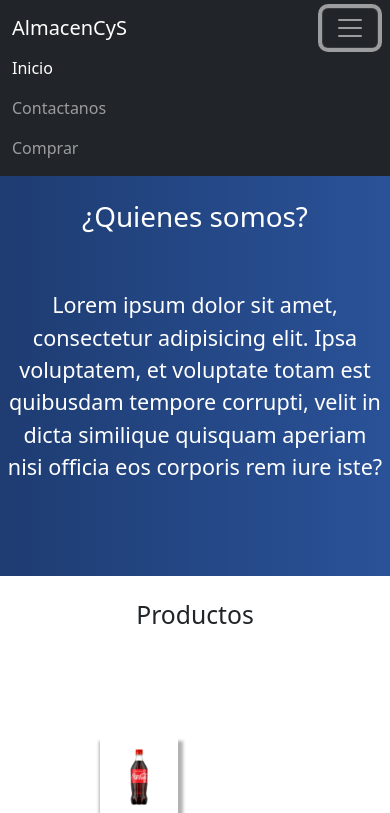
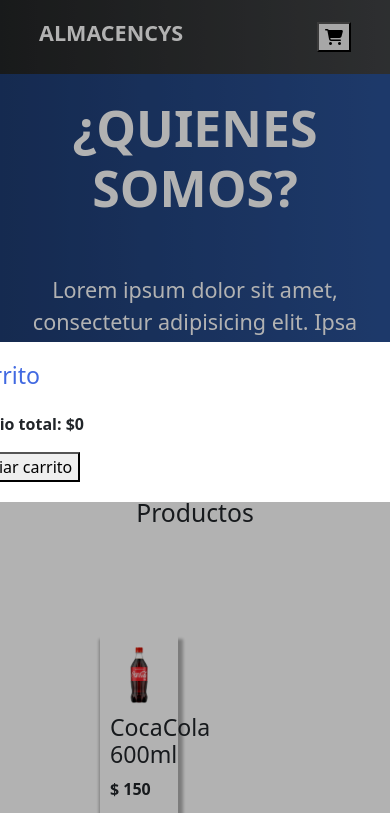
Before and after one commit to CristianHoffman/proyectoJS, a plain HTML site: page index.html in a window 390 px wide. Both pictures are taken after a click on the button 350 px from the left and 28 px from the top of the page. Shown: the top 813 px of the page. Drawn offline with nearby package versions, Linux system fonts and the light colour scheme; some packages are replaced by stand-ins of ours; a script that the page names is missing.

Commit message:
operadores y mejore cosas

```diff
--- a/index.html
+++ b/index.html
@@ -6,35 +6,21 @@
     <meta name="viewport" content="width=device-width, initial-scale=1.0">
     <title>AlmacenCyS</title>
     <link rel="shortcut icon" href="/favicon.ico" type="image/x-icon">
-    <link rel="icon" href="/favicon.ico" type="image/x-icon">
     <link href="https://cdn.jsdelivr.net/npm/bootstrap@5.2.0-beta1/dist/css/bootstrap.min.css" rel="stylesheet" integrity="sha384-0evHe/X+R7YkIZDRvuzKMRqM+OrBnVFBL6DOitfPri4tjfHxaWutUpFmBp4vmVor" crossorigin="anonymous">
     <link rel="stylesheet" href="css/destino.css">
+
+    <script src="https://kit.fontawesome.com/df59baf6b8.js" crossorigin="anonymous"></script>
+
 </head>
 <body>
-    <!--navbar-->
+    <!--header-->
+  <header>
 
-    <nav class="navbar navbar-expand-lg navbar-dark bg-dark">
-        <div class="container-fluid">
-          <a class="navbar-brand" href="index.html">AlmacenCyS</a>
-          <button class="navbar-toggler" type="button" data-bs-toggle="collapse" data-bs-target="#navbarNav" aria-controls="navbarNav" aria-expanded="false" aria-label="Toggle navigation">
-            <span class="navbar-toggler-icon"></span>
-          </button>
-          <div class="collapse navbar-collapse" id="navbarNav">
-            <ul class="navbar-nav">
-              <li class="nav-item">
-                <a class="nav-link active" aria-current="page" href="index.html">Inicio</a>
-              </li>
-              <li class="nav-item">
-                <a class="nav-link" href="">Contactanos</a>
-              </li>
-              <li class="nav-item">
-                <a class="nav-link" href="#">Comprar</a>
-              </li>
-              </ul>
-          </div>
-        </div>
-      </nav>
-<!--fin de navbar-->
+      <h1  class="fs-4">AlmacenCyS</h1>
+      <button id="boton-carrito"><i class="fas fa-shopping-cart"></i></button>
+  </header>
+
+<!--fin de header-->
 <!--Nosotros-->
 <div class="nosotros">
   <h1 class="text-center pt-4 text-white">¿Quienes somos?</h1>
@@ -43,25 +29,22 @@
 <!--fin de nosotros-->
 <!--Productos-->
 <div id="contenedor-productos">
-  <h2 class="text-center pt-4">Productos</h2>
-
+   <h2 class="text-center pt-4">Productos</h2>
+</div>
+<!--fin de productos-->
+<!--carrito-->
+<div class="modal-contenedor">
+  <div class="modal-carrito">
+      <h3>Carrito</h3>
+      <button id="carritoCerrar"><i class="fas fa-times-circle"></i></button>
+      <div id="carrito">
+        </div>
+      <p class="precioProducto">Precio total: $<span id="precioTotal">0</span></p>
+      <button id="vaciar-carrito" class="boton-agregar">Vaciar carrito</button>
+  </div>
 </div>
 
-<div id="carrito">
-  <h2>Carrito:</h2>
-
-</div>
-
-
-
-<!--fin de productos-->
-
-<!-- Contacto -->
-<div id="contacto">
-
-</div>
-
-<!-- fin de contacto -->
+<!--fin carrito-->
 <!--footer-->
 <div class="container">
   <footer class="d-flex flex-wrap justify-content-between align-items-center py-3 my-4 border-top">
@@ -82,12 +65,14 @@
 
 
 
+<!--fin de footer-->
+   <script src="https://cdn.jsdelivr.net/npm/bootstrap@5.2.0-beta1/dist/js/bootstrap.bundle.min.js" integrity="sha384-pprn3073KE6tl6bjs2QrFaJGz5/SUsLqktiwsUTF55Jfv3qYSDhgCecCxMW52nD2" crossorigin="anonymous"></script>
+   <script src="//cdn.jsdelivr.net/npm/sweetalert2@11"></script>
+   <script src="js/modal.js"></script>
+   <script src="js/productos.js"></script>
+   <script src="js/main.js"></script>
 
 
-<!--fin de footer-->
-
-   <script src="main.js"></script>
-   <script src="https://cdn.jsdelivr.net/npm/bootstrap@5.2.0-beta1/dist/js/bootstrap.bundle.min.js" integrity="sha384-pprn3073KE6tl6bjs2QrFaJGz5/SUsLqktiwsUTF55Jfv3qYSDhgCecCxMW52nD2" crossorigin="anonymous"></script>
 
 </body>
 </html>
--- a/main.js
+++ b/js/main.js
@@ -1,27 +1,12 @@
-
 const contenedorProductos = document.getElementById("contenedor-productos")
-
-
 const contenedorCarrito = document.getElementById("carrito")
-
 let carrito = []
 
 document.addEventListener('DOMContentLoaded', () => {
-    if (localStorage.getItem('carrito')){
-        carrito = JSON.parse(localStorage.getItem('carrito'))
-        actualizarCarrito()
-    }
+    localStorage.getItem('carrito') && (carrito = JSON.parse(localStorage.getItem('carrito')))
+    actualizarCarrito()
 })
 
-const listaProductos = [
-    {id: 1, nombre: "CocaCola 600ml", precio: 150, img: 'imagenes/cocacola.jpg'},
-    {id: 2, nombre: "Alfajor Jorgelin", precio: 100, img: 'imagenes/jorgelin.jpg'},
-    {id: 3, nombre: "Huevo Kinder", precio: 220, img: 'imagenes/kinder.jpg'},
-    {id: 4, nombre: "Alfajor Milka", precio: 120, img: 'imagenes/milka.jpg'},
-    {id: 5, nombre: "Chupetin Pops", precio: 30, img: 'imagenes/pops.jpg'},
-    {id: 6, nombre: "Papas Lays", precio: 200, img: 'imagenes/papas.jpg'},
-
-];
 
 listaProductos.forEach((producto) =>{
     const div = document.createElement('div')
@@ -29,7 +14,7 @@ listaProductos.forEach((producto) =>{
     div.innerHTML = `
     <img src= ${producto.img}>
     <h3>${producto.nombre} </h3>
-    <p class="precioProducto">${producto.precio} </p>
+    <p class="precioProducto"> $ ${producto.precio} </p>
    <button id="${producto.id}" class="agregar boton">Agregar al carrito</button>
     `
     contenedorProductos.appendChild(div)
@@ -57,12 +42,13 @@ const eliminarDelCarrito = (e) =>{
 
 const actualizarCarrito = () => {
     const contenedorCarrito = document.getElementById('carrito');
-    contenedorCarrito.innerHTML = '<h2>Carrito:</h2>';
+    contenedorCarrito.innerHTML = '';
     carrito.forEach(producto => {
         contenedorCarrito.innerHTML += `
+
             <p>${producto.nombre}</p>
             <p>Precio: ${producto.precio}</p>
-            <button onclick ="eliminarDelCarrito(${producto.id})" class="btn btn-danger" <i">Eliminar </i></button>
+            <button onclick="eliminarDelCarrito(${producto.id})" class="boton-eliminar"><i class="fas fa-trash-alt"></i></button>
         `
 
         localStorage.setItem('carrito', JSON.stringify(carrito))
--- /dev/null
+++ b/js/modal.js
@@ -0,0 +1,21 @@
+const contenedorModal = document.getElementsByClassName('modal-contenedor')[0]
+const botonAbrir = document.getElementById('boton-carrito')
+const botonCerrar = document.getElementById('carritoCerrar')
+const modalCarrito = document.getElementsByClassName('modal-carrito')[0]
+
+
+botonAbrir.addEventListener('click', ()=>{
+    contenedorModal.classList.toggle('modal-active')
+})
+botonCerrar.addEventListener('click', ()=>{
+    contenedorModal.classList.toggle('modal-active')
+})
+
+contenedorModal.addEventListener('click', (event) =>{
+    contenedorModal.classList.toggle('modal-active')
+
+})
+modalCarrito.addEventListener('click', (event) => {
+    event.stopPropagation()
+
+})
--- /dev/null
+++ b/js/productos.js
@@ -0,0 +1,14 @@
+const listaProductos = [
+    {id: 1, nombre: "CocaCola 600ml", precio: 150, img: 'imagenes/cocacola.jpg'},
+    {id: 2, nombre: "Alfajor Jorgelin", precio: 100, img: 'imagenes/jorgelin.jpg'},
+    {id: 3, nombre: "Huevo Kinder", precio: 220, img: 'imagenes/kinder.jpg'},
+    {id: 4, nombre: "Alfajor Milka", precio: 120, img: 'imagenes/milka.jpg'},
+    {id: 5, nombre: "Chupetin Pops", precio: 30, img: 'imagenes/pops.jpg'},
+    {id: 6, nombre: "Papas Lays", precio: 200, img: 'imagenes/papas.jpg'},
+
+];
+
+const prueba = {
+    ...listaProductos
+}
+console.log(prueba)
--- a/scss/origen.scss
+++ b/scss/origen.scss
@@ -1,5 +1,21 @@
+
+
 * {
     margin: 0;
+}
+header {
+    display: flex;
+    justify-content: space-between;
+    align-items: center;
+    background: linear-gradient(to right, #232526, #414345);
+    padding: 20px 10%;
+
+}
+h1 {
+    color: white;
+    text-transform: uppercase;
+    font-weight: 700;
+    font-size: 50px;
 }
 
 img {
@@ -60,3 +76,76 @@ img {
 .productoEnCarrito:hover {
     border-left: 5px solid royalblue;
 }
+
+
+.modal-contenedor {
+    position: fixed;
+    top: 0;
+
+    width: 100%;
+    height: 100vh;
+    background-color: rgba(0, 0, 0, 0.3);
+    display: flex;
+    justify-content: center;
+    align-items: center;
+    transition: all .5s;
+    opacity: 0;
+    visibility: hidden;
+}
+
+.modal-active {
+    opacity: 1;
+    visibility: visible;
+}
+
+.modal-carrito {
+    position: relative;
+    background-color: white;
+    min-width: 500px;
+    padding: 20px;
+    margin-top: -100%;
+    transition: all .5s;
+}
+
+.modal-active .modal-carrito {
+    margin-top: 0;
+}
+
+.modal-carrito h3 {
+    color: royalblue;
+    padding-bottom: 5px;
+}
+.modal-carrito #carritoCerrar {
+    position: absolute;
+    top: 15px;
+     right: 15px;
+
+    font-size: 20px;
+    color: royalblue;
+    border: none;
+    background-color: white;
+}
+.modal-carrito #carritoCerrar:hover {
+    cursor: pointer;
+}
+.modal-carrito #carritoCerrar:focus {
+    outline: none;
+}
+.modal-carrito .precioProducto {
+    padding-top: 10px;
+}
+
+.boton-eliminar {
+
+    background-color: white;
+    color: red;
+    border: none;
+
+}
+
+.boton-eliminar:hover {
+    cursor: pointer;
+}
+.boton-eliminar:focus {
+    outline: none;
+}
```
Also changed, not shown: css/destino.css, 1 other file.
